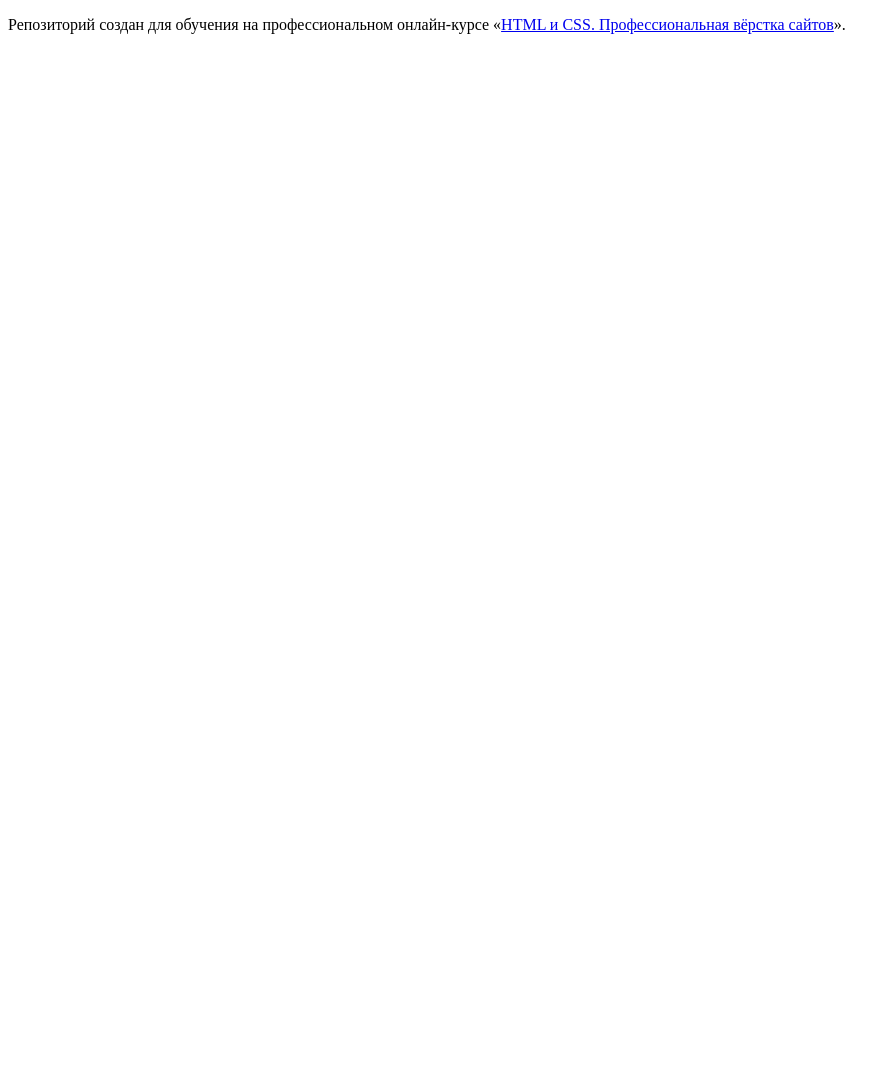
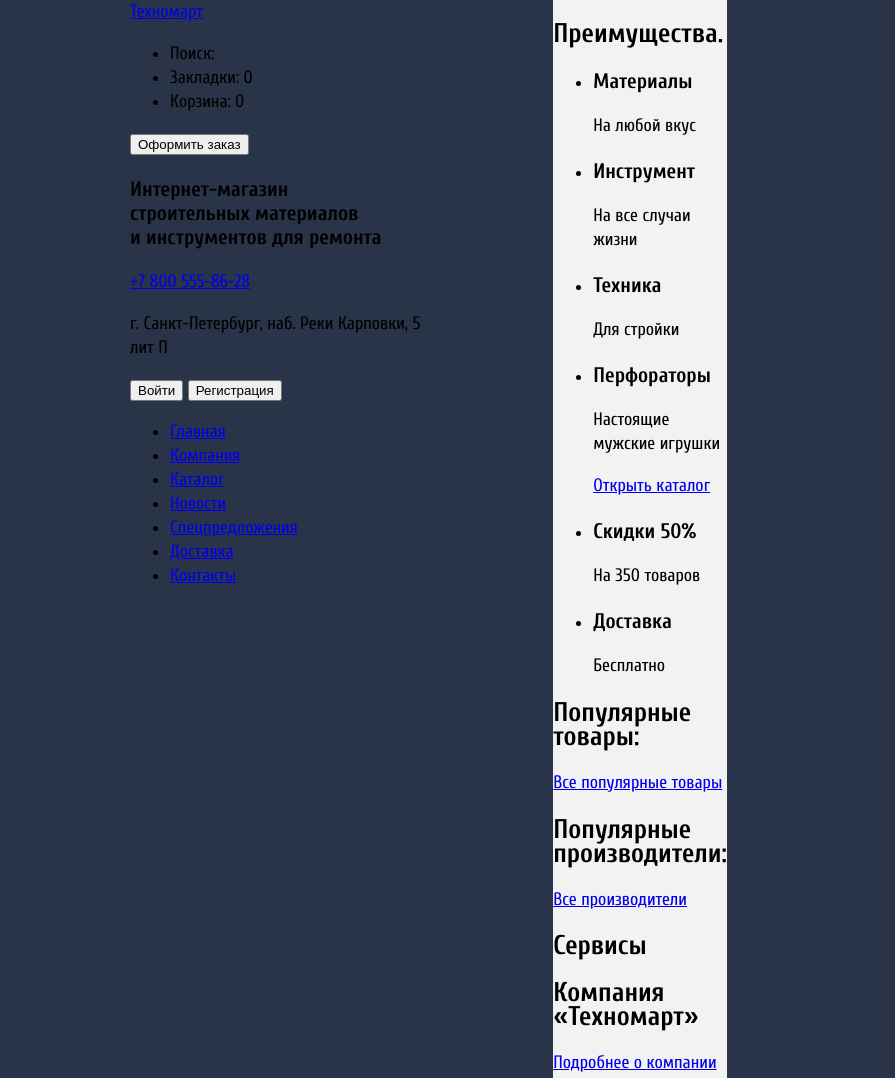
Before and after one commit to melianorrr/htmla-technomart, a plain HTML site: page index.html in a window 1280 px wide. Shown: the top 1078 px of the page, without its empty margins (0-895 px from the left). Before the commit the page ends 800 px from the top, so only its background shows below. Drawn offline with Linux system fonts and the light colour scheme.

Commit message:
adding basic layout

```diff
--- /dev/null
+++ b/css/style.css
@@ -0,0 +1,72 @@
+@font-face {
+    font-family: "PT Sans";
+    font-style: normal;
+    font-weight: 400;
+    font-display: swap;
+    src: url("../fonts/ptsans-400.woff2") format("woff2");
+}
+@font-face {
+    font-family: "PT Sans";
+    font-style: normal;
+    font-weight: 700;
+    font-display: swap;
+    src: url("../fonts/ptsans-700.woff2") format("woff2");
+}
+@font-face {
+    font-family: "Cuprum";
+    font-style: normal;
+    font-weight: 400;
+    font-display: swap;
+    src: url("../fonts/cuprum.woff2") format("woff2");
+}
+@font-face {
+    font-family: "Cuprum";
+    font-style: normal;
+    font-weight: 700;
+    font-display: swap;
+    src: url("../fonts/cuprumbold.woff2") format("woff2");
+}
+@font-face {
+    font-family: "Cuprum";
+    font-style: italic;
+    font-weight: 700;
+    font-display: swap;
+    src: url("../fonts/cuprumbolditalic.woff2") format("woff2");
+}
+@font-face {
+    font-family: "Cuprum";
+    font-style: italic;
+    font-weight: 400;
+    font-display: swap;
+    src: url("../fonts/cuprumitalic.woff2") format("woff2");
+}
+
+html {
+    height: 100%;
+}
+body {
+    display: flex;
+    min-height: 100%;
+    font-family: "Cuprum", sans-serif;
+    font-size: 18px;
+    line-height: 24px;
+    color: #000000;
+    background-color: #F2F2F2;
+    word-wrap: break-word;
+    margin: 0;
+}
+.page-header {
+    width: 100%;
+    background-color: #293449;
+    padding-left: 130px;
+    padding-right: 130px;
+}
+.main-index {
+
+}
+.page-footer {
+    width: 100%;
+    background-color: #293449;
+    padding-left: 130px;
+    padding-right: 130px;
+}
--- a/index.html
+++ b/index.html
@@ -2,11 +2,134 @@
 <html lang="ru">
   <head>
     <meta charset="utf-8">
-    <title>HTML Academy: {{projectTitle}}</title>
+    <link rel="stylesheet" href="css/style.css">
+    <title>HTML Academy: Technomart</title>
   </head>
   <body>
+    <header class="page-header">
+      <nav class="navigation">
+        <section class="navigation-user">
+          <a class="navigation-logo" href="index.html">Техномарт</a>
+          <ul class="user-list">
+            <li class="user-item">Поиск:</li>
+            <li class="user-item">Закладки: <span>0</span></li>
+            <li class="user-item">Корзина: <span>0</span></li>
+          </ul>
+          <button type="button">Оформить заказ</button>
+        </section>
+        <section class="navigation-main">
+          <h1>Интернет-магазин<br>строительных материалов<br>и инструментов для ремонта</h1>
+          <div class="navigation-contacts">
+            <a class="navigation-phone" href="tel:+78005558628">+7 800 555-86-28</a>
+            <p class="navigation-address">г. Санкт-Петербург, наб. Реки Карповки, 5 лит П</p>
+          </div>
+          <button type="button">Войти</button>
+          <button type="button">Регистрация</button>
+        </section>
+        <section class="navigation-menu">
+          <ul class="menu-list">
+            <li class="menu-item">
+              <a href="index.html">Главная</a>
+            </li>
+            <li class="menu-item">
+              <a href="#">Компания</a>
+            </li>
+            <li class="menu-item">
+              <a href="#">Каталог</a>
+            </li>
+            <li class="menu-item">
+              <a href="#">Новости</a>
+            </li>
+            <li class="menu-item">
+              <a href="#">Спецпредложения</a>
+            </li>
+            <li class="menu-item">
+              <a href="#">Доставка</a>
+            </li>
+            <li class="menu-item">
+              <a href="#">Контакты</a>
+            </li>
+          </ul>
+        </section>
+      </nav>
+    </header>
+    <main class="main-index">
+      <section class="hero">
+        <h2 class="visually-hidden">Преимущества.</h2>
+        <ul class="advantages-list">
+          <li class="advantages-item">
+            <article class="advantages-card">
+              <h3 class="advantages-title">Материалы</h3>
+              <p class="advantages-text">На любой вкус</p>
+            </article>
+          </li>
+          <li class="advantages-item">
+            <article class="advantages-card">
+              <h3 class="advantages-title">Инструмент</h3>
+              <p class="advantages-text">На все случаи жизни</p>
+            </article>
+          </li>
+          <li class="advantages-item">
+            <article class="advantages-card">
+              <h3 class="advantages-title">Техника</h3>
+              <p class="advantages-text">Для стройки</p>
+            </article>
+          </li>
+          <li class="advantages-item advantages-bigger">
+            <article class="advantages-card">
+              <div>
+                <h3 class="advantages-title">Перфораторы</h3>
+                <p class="advantages-text">Настоящие мужские игрушки</p>
+              </div>
+              <a href="catalog.html">Открыть каталог</a>
+            </article>
+          </li>
+          <li class="advantages-item">
+            <article class="advantages-card">
+              <h3 class="advantages-title">Скидки 50%</h3>
+              <p class="advantages-text">На 350 товаров</p>
+            </article>
+          </li>
+          <li class="advantages-item">
+            <article class="advantages-card">
+              <h3 class="advantages-title">Доставка</h3>
+              <p class="advantages-text">Бесплатно</p>
+            </article>
+          </li>
+        </ul>
+      </section>
+      <section>
+        <header class="section-header">
+          <h2>Популярные товары:</h2>
+          <a href="#">Все популярные товары</a>
+        </header>
+      </section>
+      <section>
+        <header class="section-header">
+          <h2>Популярные производители:</h2>
+          <a href="#">Все производители</a>
+        </header>
+      </section>
+      <section>
+        <header class="section-header">
+          <h2>Сервисы</h2>
+        </header>
+      </section>
+      <section>
+        <header class="section-header">
+          <h2>Компания «Техномарт»</h2>
+          <a href="#">Подробнее о компании</a>
+        </header>
+      </section>
+      <section>
+        <header class="section-header">
+          <h2>Контакты</h2>
+          <a href="#">Заблудились? Напишите нам!</a>
+        </header>
+      </section>
+    </main>
+    <footer class="page-footer">
 
-    <p>Репозиторий создан для обучения на профессиональном онлайн‑курсе «<a href="https://htmlacademy.ru/intensive/htmlcss">HTML и CSS. Профессиональная вёрстка сайтов</a>».</p>
-
+    </footer>
   </body>
 </html>
```
Also changed, not shown: catalog.html (added, +13 -0 lines).
